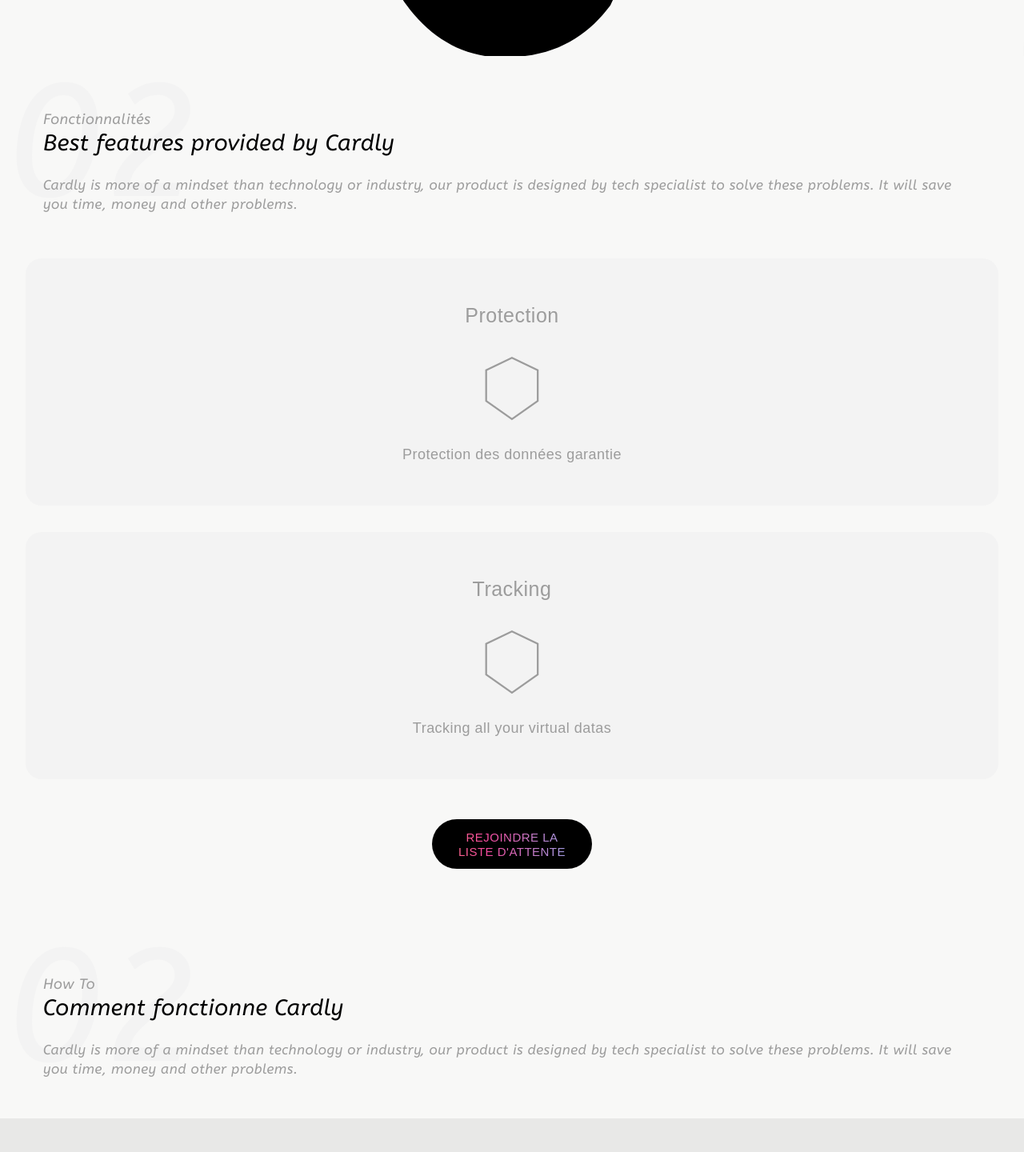
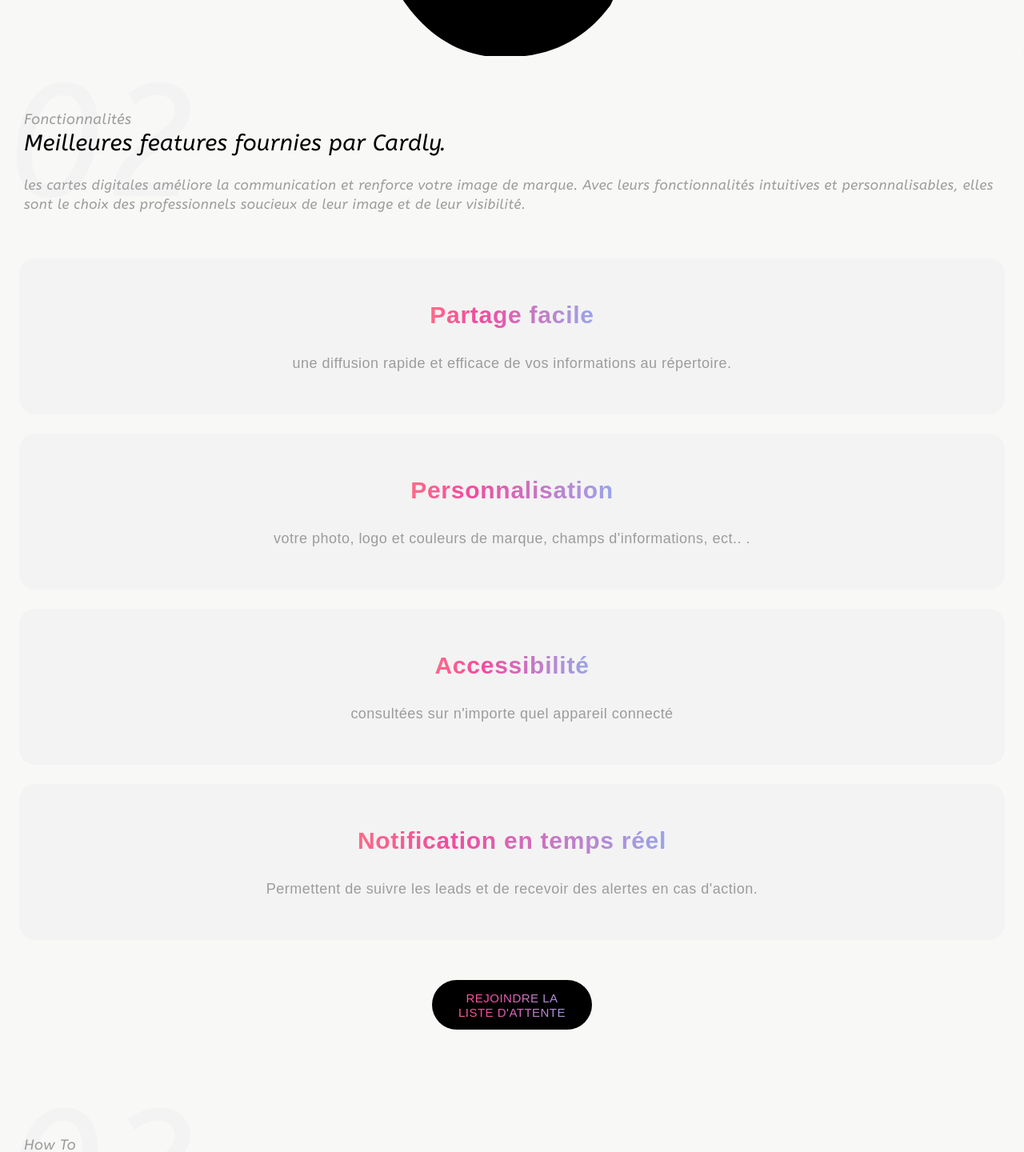
Before and after one commit to MaximeNef/cardly-website, a Next.js app: page / in a window 1280 px wide. Shown: the part 540-1980 px from the top of the page at 80% size. Built offline with nearby package versions, Linux system fonts and the light colour scheme.

Commit message:
add animation card AOS

```diff
--- a/package.json
+++ b/package.json
@@ -10,6 +10,7 @@
   },
   "dependencies": {
     "@next/font": "13.1.1",
+    "aos": "^3.0.0-beta.6",
     "eslint": "8.31.0",
     "eslint-config-next": "13.1.1",
     "next": "13.1.1",
--- a/src/components/home/About/DataCard/DataCard.jsx
+++ b/src/components/home/About/DataCard/DataCard.jsx
@@ -1,18 +1,18 @@
-import RegularLink from '../../../shared/RegularLink/RegularLink';
+import RegularLink from "../../../shared/RegularLink/RegularLink";
 
 const DataCard = () => {
   return (
-    <div className="text-center purpleGradient rounded-[20px] mx-8 mt-[33px]">
-      <div className="pt-10 mb-14">
-        <p className="text-3xl text-white leading-[38px] mx-[21px]">
+    <div className='text-center purpleGradient rounded-[20px] mx-6 mt-[24px]'>
+      <div className='pt-10 mb-14'>
+        <p className='text-3xl  text-white leading-[38px] mx-[21px]'>
           Toutes Tes Données
         </p>
-        <p className="text-3xl text-white leading-[38px] mx-[24px]">
+        <p className='text-3xl text-white leading-[38px] mx-[24px]'>
           Dans Une Seule Carte&nbsp;☝️
         </p>
       </div>
-      <div className="pb-14">
-        <RegularLink href="/waitlist" />
+      <div className='pb-14'>
+        <RegularLink href='/waitlist' />
       </div>
     </div>
   );
--- a/src/components/home/BusinessFuture/BusinessFuture.jsx
+++ b/src/components/home/BusinessFuture/BusinessFuture.jsx
@@ -1,17 +1,20 @@
-import Image from 'next/image';
-import GradientLink from '../../shared/GradientLink/GradientLink';
+import Image from "next/image";
+import GradientLink from "../../shared/GradientLink/GradientLink";
 
 const BusinessFuture = () => {
   return (
-    <div className="bg-black mt-[120px] text-white w-full relative">
-      <div className="ml-5 mr-[130px] pt-8 text-xl leading-8">
-        Meet Your Business Future Starting From Now With Cardly
+    <div className='bg-black mt-[120px] text-white w-full relative'>
+      <div
+        className='ml-5 mr-[60px] relative z-20 pt-8 text-[28px] tracking-[-0.085px]  leading-[40px] font-[1000]
+       '
+      >
+        Transformez votre partage d'informations avec Cardly
       </div>
-      <div className=" h-[260px] w-[270px] right-0 top-[38px] absolute">
-        <Image src="/assets/img/card.svg" fill alt="your card" />
+      <div className=' h-[260px] w-[270px] z-10 right-0 bottom-[80px] absolute'>
+        <Image src='/assets/img/card.svg' fill alt='your card' />
       </div>
-      <div className="mt-[120px] pb-8">
-        <GradientLink href="/waitlist" text="rejoindre la liste d'attente" />
+      <div className='mt-[180px] pb-8 '>
+        <GradientLink href='/waitlist' text="rejoindre la liste d'attente" />
       </div>
     </div>
   );
--- a/src/components/home/Features/Features.jsx
+++ b/src/components/home/Features/Features.jsx
@@ -1,37 +1,47 @@
-import FeatureCards from '../../shared/FeatureCards/FeatureCards';
-import RegularLink from '../../shared/RegularLink/RegularLink';
-import SectionTitle from '../../shared/SectionTitle/SectionTitle';
+import FeatureCards from "../../shared/FeatureCards/FeatureCards";
+import RegularLink from "../../shared/RegularLink/RegularLink";
+import SectionTitle from "../../shared/SectionTitle/SectionTitle";
 
 const Features = () => {
   const features = [
     {
-      title: 'Protection',
-      src: '/assets/img/hexagone.svg',
-      description: 'Protection des données garantie',
+      title: "Partage facile",
+      src: "/assets/img/hexagone.svg",
+      description:
+        "une diffusion rapide et efficace de vos informations au répertoire.",
     },
     {
-      title: 'Tracking',
-      src: '/assets/img/hexagone.svg',
-      description: 'Tracking all your virtual datas',
+      title: "Personnalisation",
+      src: "/assets/img/hexagone.svg",
+      description:
+        "votre photo, logo et couleurs de marque, champs d'informations, ect.. .",
+    },
+    {
+      title: "Accessibilité",
+      src: "/assets/img/hexagone.svg",
+      description: "consultées sur n'importe quel appareil connecté",
+    },
+    {
+      title: "Notification en temps réel",
+      src: "/assets/img/hexagone.svg",
+      description:
+        "Permettent de suivre les leads et de recevoir des alertes en cas d'action.",
     },
   ];
   return (
-    <div className="mb-[130px]">
-      <div className="mb-14">
+    <div className='mb-[130px]'>
+      <div className='mb-14'>
         <SectionTitle
-          title="Fonctionnalités"
-          subTitle="Best features
-            provided by Cardly"
-          description="Cardly is more of a mindset than technology or industry, our product is
-            designed by tech specialist to solve these problems. It will save you
-            time, money and other problems."
-          number="02"
+          title='Fonctionnalités'
+          subTitle='Meilleures features fournies par Cardly.'
+          description='les cartes digitales améliore la communication et renforce votre image de marque. Avec leurs fonctionnalités intuitives et personnalisables, elles sont le choix des professionnels soucieux de leur image et de leur visibilité.'
+          number='02'
         />
       </div>
-      <div className="mb-[50px]">
+      <div className='mb-[50px]'>
         <FeatureCards features={features} />
       </div>
-      <RegularLink href="/waitlist" black />
+      <RegularLink href='/waitlist' black />
     </div>
   );
 };
--- a/src/components/home/Hero/BottomHeroImg/BottomHeroImg.jsx
+++ b/src/components/home/Hero/BottomHeroImg/BottomHeroImg.jsx
@@ -1,14 +1,23 @@
 import { decouvrir, rounded, threeCards } from "./svg";
+import AOS from "aos";
+import "aos/dist/aos.css";
+import { useEffect } from "react";
 
 const BottomHeroImg = () => {
+  useEffect(() => {
+    AOS.init({ duration: 900, once: true });
+  }, []);
   return (
     <div className='relative'>
+      <div data-aos='fade-up'>
         <div
           className='absoluteCenter top-[-115px]'
           dangerouslySetInnerHTML={{
             __html: threeCards,
           }}
         />
+      </div>
+
       <div className='relative z-10'>
         <div
           id='decouvrir'
--- a/src/components/home/Hero/HeroHeader/HeroHeader.jsx
+++ b/src/components/home/Hero/HeroHeader/HeroHeader.jsx
@@ -1,4 +1,10 @@
+import AOS from "aos";
+import "aos/dist/aos.css";
+import { useEffect } from "react";
 const HeroHeader = () => {
+  useEffect(() => {
+    AOS.init({ duration: 800, once: true });
+  }, []);
   return (
     <div className=' mx-2 mb-[42px]'>
       {/* <p className='text-4xl tracking-[-0.085px]  leading-[60px] font-[1000] text-transparent bg-clip-text purpleGradient w-fit'>
@@ -10,8 +16,11 @@
       <p className='text-4xl tracking-[0.085px]  leading-[60px] font-[1000] text-transparent bg-clip-text purpleGradient w-fit'>
         Pour Votre Entreprise
       </p> */}
-      <p className='text-5xl tracking-[-0.085px]  leading-[60px] font-[1000] text-transparent bg-clip-text purpleGradient w-fit'>
-        Transférez vos informations avec notre card digitale!
+      <p
+        data-aos='fade-up'
+        className='text-5xl tracking-[-0.085px]  leading-[60px] font-[1000] text-transparent bg-clip-text purpleGradient w-fit'
+      >
+        Transférez vos informations avec votre card digitale!
       </p>
       {/* <p className="mt-[42px]">
         Une solution complète Une solution complète Une solution complète Une
--- a/src/components/home/HowTo/HowTo.jsx
+++ b/src/components/home/HowTo/HowTo.jsx
@@ -1,26 +1,27 @@
-import Image from 'next/image';
-import SectionTitle from '../../shared/SectionTitle/SectionTitle';
+import Image from "next/image";
+import SectionTitle from "../../shared/SectionTitle/SectionTitle";
 
 const HowTo = () => {
   return (
-    <div className="mb-32">
+    <div className='mb-32'>
       <SectionTitle
-        title="How To"
-        subTitle="Comment fonctionne Cardly"
-        description="Cardly is more of a mindset than technology or industry, our product is
-        designed by tech specialist to solve these problems. It will save you
-        time, money and other problems."
-        number="02"
+        title='How To'
+        subTitle='Comment fonctionne Cardly'
+        description="Les cartes digitales permet de partager facilement et efficacement les informations de contact. Elles peuvent être personnalisées pour inclure des informations dont vous avez besoins.
+
+       dotées d'un code QR ou d'une puce NFC l'utilisateur est immédiatement redirigé vers la carte digitale, permettant un accès facile et rapide aux informations de contact.
+        "
+        number='02'
       />
-      <div className="mt-[50px] bg-[#E8E8E7] relative">
-        <div className="text-center text-[28px] font-ABeeZeeItalic leading-8 pt-10 pb-[150px]">
-          <p className="text-black">Comment fonctionne</p>
-          <p className="mx-auto text-transparent bg-clip-text purpleGradient w-fit">
+      <div className='mt-[50px] bg-[#E8E8E7] relative'>
+        <div className='text-center text-[28px] font-ABeeZeeItalic leading-8 pt-10 pb-[150px]'>
+          <p className='text-black'>Comment fonctionne</p>
+          <p className='mx-auto text-transparent bg-clip-text purpleGradient w-fit'>
             Cardly
           </p>
         </div>
-        <div className="absoluteCenter">
-          <Image src="/assets/img/play.svg" height={81} width={81} alt="play" />
+        <div className='absoluteCenter'>
+          <Image src='/assets/img/play.svg' height={81} width={81} alt='play' />
         </div>
       </div>
     </div>
--- a/src/components/shared/FeatureCards/FeatureCards.jsx
+++ b/src/components/shared/FeatureCards/FeatureCards.jsx
@@ -1,25 +1,38 @@
-import Image from 'next/image';
+import Image from "next/image";
+import AOS from "aos";
+import "aos/dist/aos.css";
+import { useEffect } from "react";
 
 const FeatureCards = ({ features }) => {
+  useEffect(() => {
+    AOS.init({ duration: 800, once: true });
+  }, []);
+
   return (
-    <div className="space-y-[33px]">
+    <div className='space-y-[24px]'>
       {features.map((feature, i) => {
         return (
           <div
             key={i}
-            className=" mx-8 rounded-[20px] text-center bg-whiteGrey lg:hover:bg-black"
+            data-aos='fade-up'
+            className=' mx-6 rounded-[20px] text-center bg-whiteGrey lg:hover:bg-black  '
           >
-            <div className="flex flex-col items-center mx-16 py-[53px]">
-              <p className="text-xl">{feature.title}</p>
-              <div className="mt-8">
+            <div className='flex flex-col items-center mx-8 py-[53px]'>
+              <p
+                data-aos='fade-up'
+                className='text-3xl leading-[36px] font-bold tracking-wide text-transparent bg-clip-text purpleGradient w-fit'
+              >
+                {feature.title}
+              </p>
+              {/* <div className='mt-8'>
                 <Image
                   src={feature.src}
                   height={68}
                   width={68}
-                  alt="hexagone"
+                  alt='hexagone'
                 />
-              </div>
-              <p className="mt-8 text-lg leading-[21px]">
+              </div> */}
+              <p className='mt-8 text-lg leading-[21px]'>
                 {feature.description}
               </p>
             </div>
--- a/src/components/shared/SectionTitle/SectionTitle.jsx
+++ b/src/components/shared/SectionTitle/SectionTitle.jsx
@@ -1,17 +1,17 @@
 const SectionTitle = ({ title, subTitle, description, number }) => {
   return (
-    <div className="relative">
-      <div className="relative z-20 mx-[54px]">
-        <p className="text-lg font-ABeeZeeItalic text-li">{title}</p>
-        <p className="text-[28px] font-ABeeZeeItalic leading-8 text-black">
+    <div className='relative'>
+      <div className='relative z-20 mx-[30px]'>
+        <p className='text-lg font-ABeeZeeItalic text-li'>{title}</p>
+        <p className='text-[28px] font-ABeeZeeItalic leading-8 text-black'>
           {subTitle}
         </p>
-        <p className="mt-6 font-ABeeZeeItalic text-[17px] leading-6">
+        <p className='mt-6 font-ABeeZeeItalic text-[17px] leading-6'>
           {description}
         </p>
       </div>
 
-      <p className="absoluteCenter left-[130px] top-[44px] font-ABeeZeeItalic text-[200px] text-whiteGrey">
+      <p className='absoluteCenter left-[130px] top-[44px] font-ABeeZeeItalic text-[200px] text-whiteGrey'>
         {number}
       </p>
     </div>
```
Also changed, not shown: src/components/home/Chiffres/ExperienceCards/ExperienceCards.jsx (+23 -13 lines), src/pages/index.js (+14 -11 lines), 1 other file (tests, documents, lock files or other folders). Lines whose indentation alone changed are shown as unchanged.
